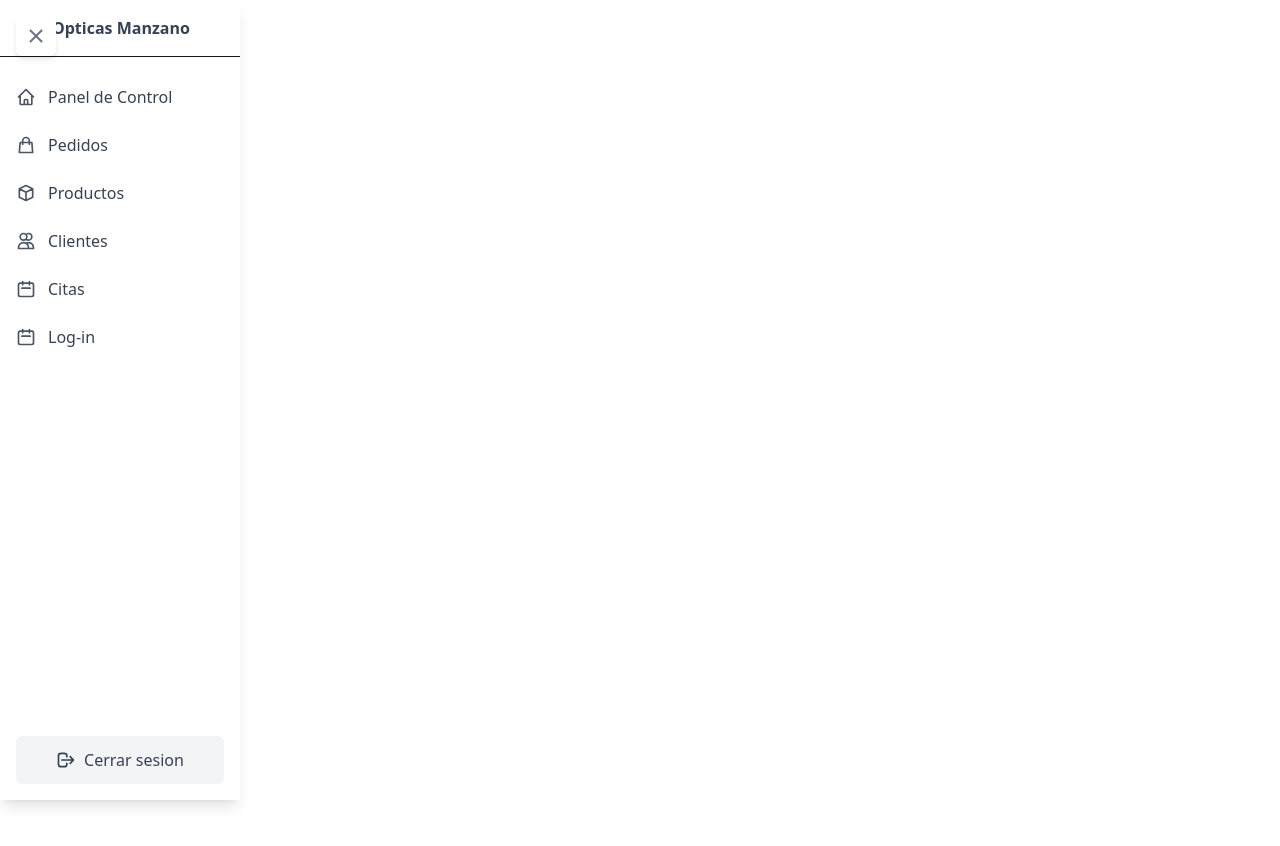
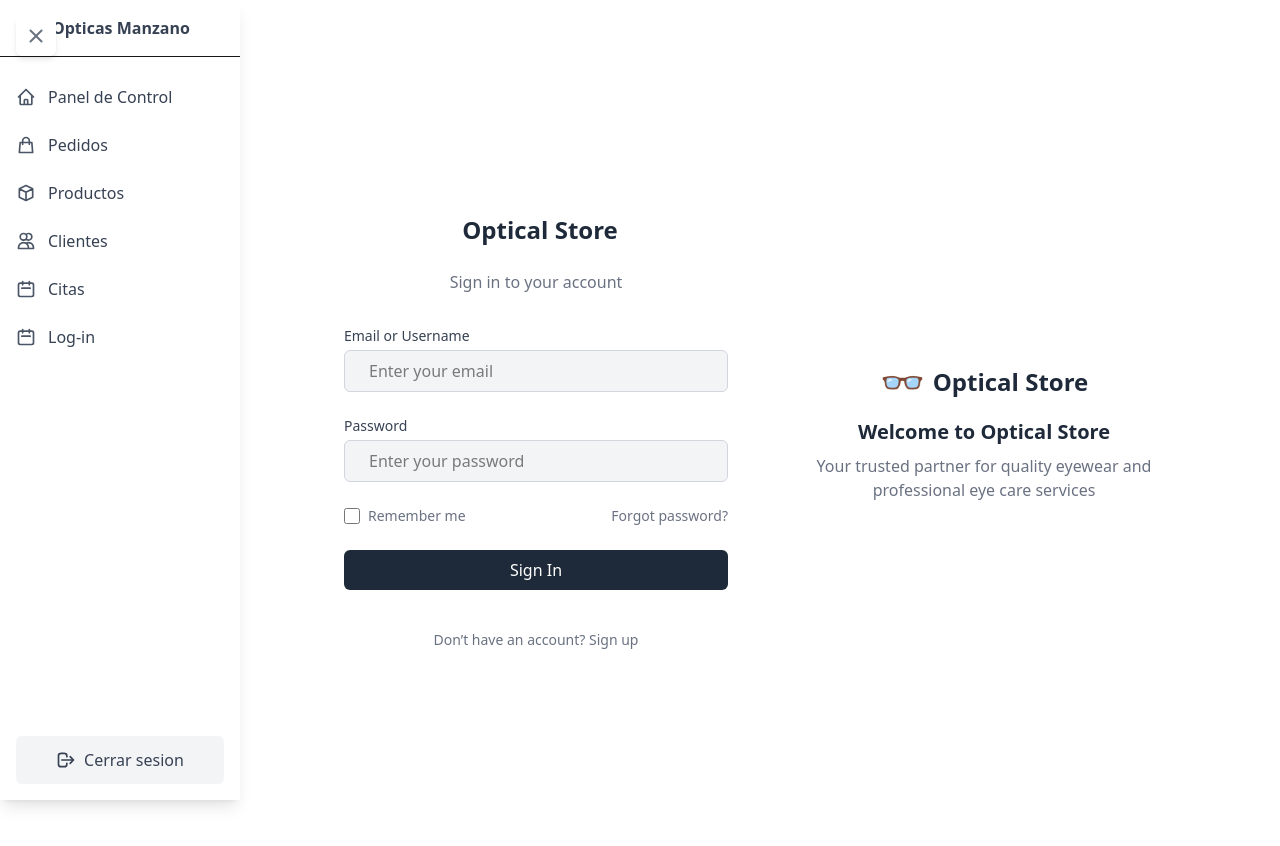
Before and after one commit to Antonio-DR99/Practica-Manzano, a Next.js app: page /pages/login in a window 1280 px wide. Shown: the top 846 px of the page. Before the commit the page ends 800 px from the top, so only its background shows below. Built offline with nearby package versions, Linux system fonts and the light colour scheme.

Commit message:
feat: implementar página de inicio de sesión con validación de usuario y contraseña

```diff
--- a/src/app/pages/login/page.js
+++ b/src/app/pages/login/page.js
@@ -1,9 +1,123 @@
-export default function loginPage() {
-    return (
-      <div>
-        <h1 className="text-2xl font-bold mb-4"></h1>
-        <div className="grid gap-4">
+'use client';
+import { useState } from 'react';
+
+export default function LoginPage() {
+  // State to manage username, password, and error message
+  const [username, setUsername] = useState('');
+  const [password, setPassword] = useState('');
+  const [error, setError] = useState('');
+
+  // Function to handle form submission
+  const handleSubmit = (e) => {
+    e.preventDefault();
+    // Simulated authentication with hardcoded credentials
+    if (username === 'admin' && password === 'password') {
+      setError('');
+      alert('Login successful!'); // You could replace this with a redirect
+    } else {
+      setError('Invalid username or password');
+    }
+  };
+
+  return (
+    <div className="min-h-screen flex items-center justify-center bg-white">
+      <div className="flex w-full max-w-4xl">
+        {/* Left Section: Login Form */}
+        <div className="w-1/2 p-8 flex flex-col justify-center">
+          <div className="flex items-center justify-center mb-6">
+            <span className="text-4xl mr-2"></span>
+            <h1 className="text-2xl font-bold text-gray-800">Optical Store</h1>
+          </div>
+          <p className="text-center text-gray-500 mb-8">Sign in to your account</p>
+          <form onSubmit={handleSubmit} className="space-y-6">
+            {/* Username/Email Field */}
+            <div className="relative">
+              <label htmlFor="username" className="block text-sm font-medium text-gray-700 mb-1">
+                Email or Username
+              </label>
+              <div className="flex items-center border border-gray-300 rounded-md bg-gray-100">
+                <span className="pl-3 text-gray-500"></span>
+                <input
+                  type="text"
+                  id="username"
+                  value={username}
+                  onChange={(e) => setUsername(e.target.value)}
+                  placeholder="Enter your email"
+                  className="w-full px-3 py-2 bg-gray-100 text-black rounded-md focus:outline-none focus:ring-0"
+                  required
+                />
+              </div>
+            </div>
+
+            {/* Password Field */}
+            <div className="relative">
+              <label htmlFor="password" className="block text-sm font-medium text-gray-700 mb-1">
+                Password
+              </label>
+              <div className="flex items-center border border-gray-300 rounded-md bg-gray-100">
+                <span className="pl-3 text-gray-500"></span>
+                <input
+                  type="password"
+                  id="password"
+                  value={password}
+                  onChange={(e) => setPassword(e.target.value)}
+                  placeholder="Enter your password"
+                  className="w-full px-3 py-2 bg-gray-100 text-black rounded-md focus:outline-none focus:ring-0"
+                  required
+                />
+              </div>
+            </div>
+
+            {/* Remember Me and Forgot Password */}
+            <div className="flex justify-between items-center">
+              <div className="flex items-center">
+                <input
+                  type="checkbox"
+                  id="remember"
+                  className="h-4 w-4 text-gray-600 focus:ring-0 border-gray-300 rounded"
+                />
+                <label htmlFor="remember" className="ml-2 text-sm text-gray-500">
+                  Remember me
+                </label>
+              </div>
+              <a href="#" className="text-sm text-gray-500 hover:underline">
+                Forgot password?
+              </a>
+            </div>
+
+            {/* Error Message */}
+            {error && <p className="text-red-500 text-sm text-center">{error}</p>}
+
+            {/* Submit Button */}
+            <button
+              type="submit"
+              className="w-full py-2 px-4 bg-gray-800 text-white rounded-md hover:bg-gray-900 focus:outline-none cursor-pointer"
+            >
+              Sign In
+            </button>
+
+            {/* Sign Up Link */}
+            <p className="text-center text-sm text-gray-500 mt-4">
+              Don’t have an account?{' '}
+              <a href="#" className="text-gray-500 hover:underline">
+                Sign up
+              </a>
+            </p>
+          </form>
+        </div>
+
+        {/* Right Section: Welcome Message */}
+        <div className="w-1/2 bg-white p-8 flex flex-col justify-center items-center">
+          <div className="flex items-center mb-4">
+            <span className="text-4xl mr-2">👓</span>
+            <h2 className="text-2xl font-bold text-gray-800">Optical Store</h2>
+          </div>
+          <h3 className="text-xl font-semibold text-gray-800 mb-2">Welcome to Optical Store</h3>
+          <p className="text-gray-500 text-center">
+            Your trusted partner for quality eyewear and professional eye care services
+          </p>
         </div>
       </div>
-    );
-  }
+    </div>
+  );
+}
```
